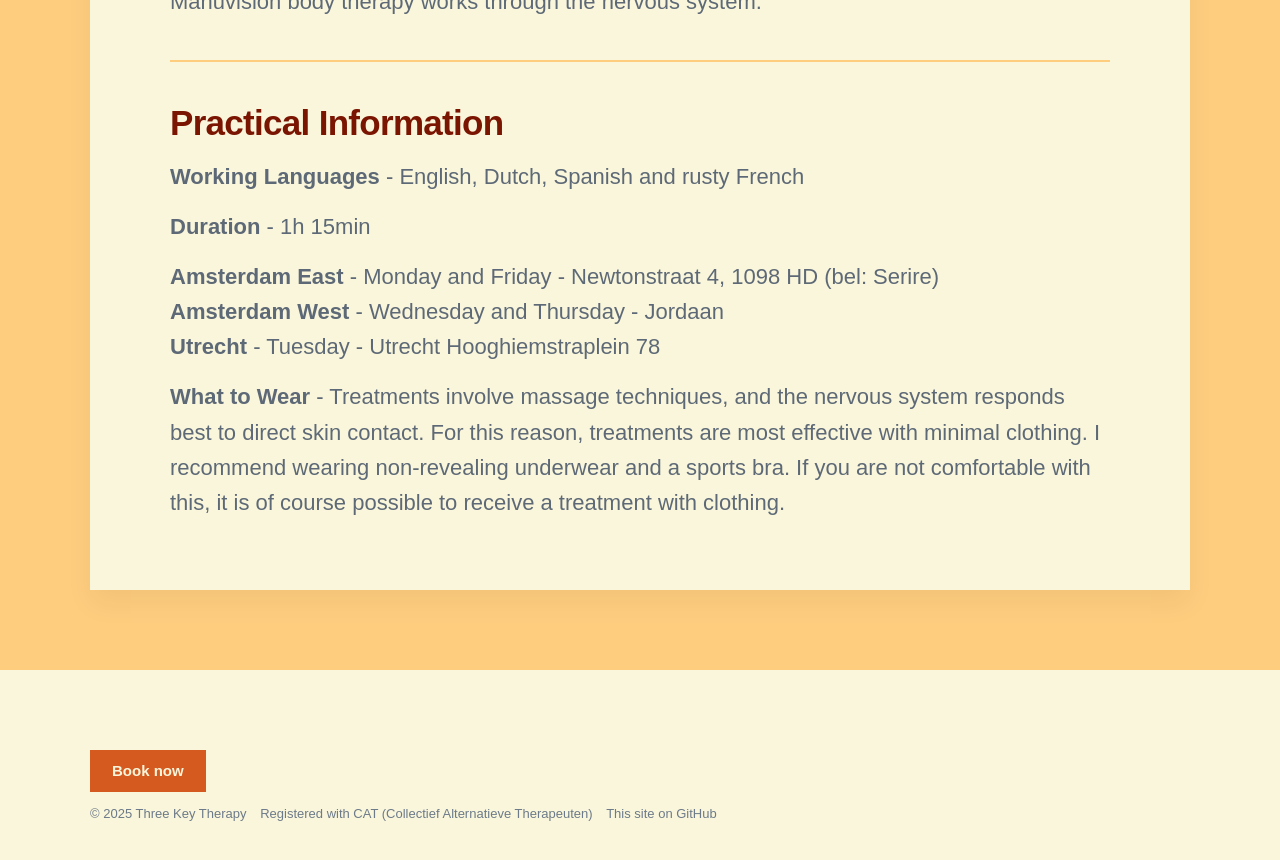
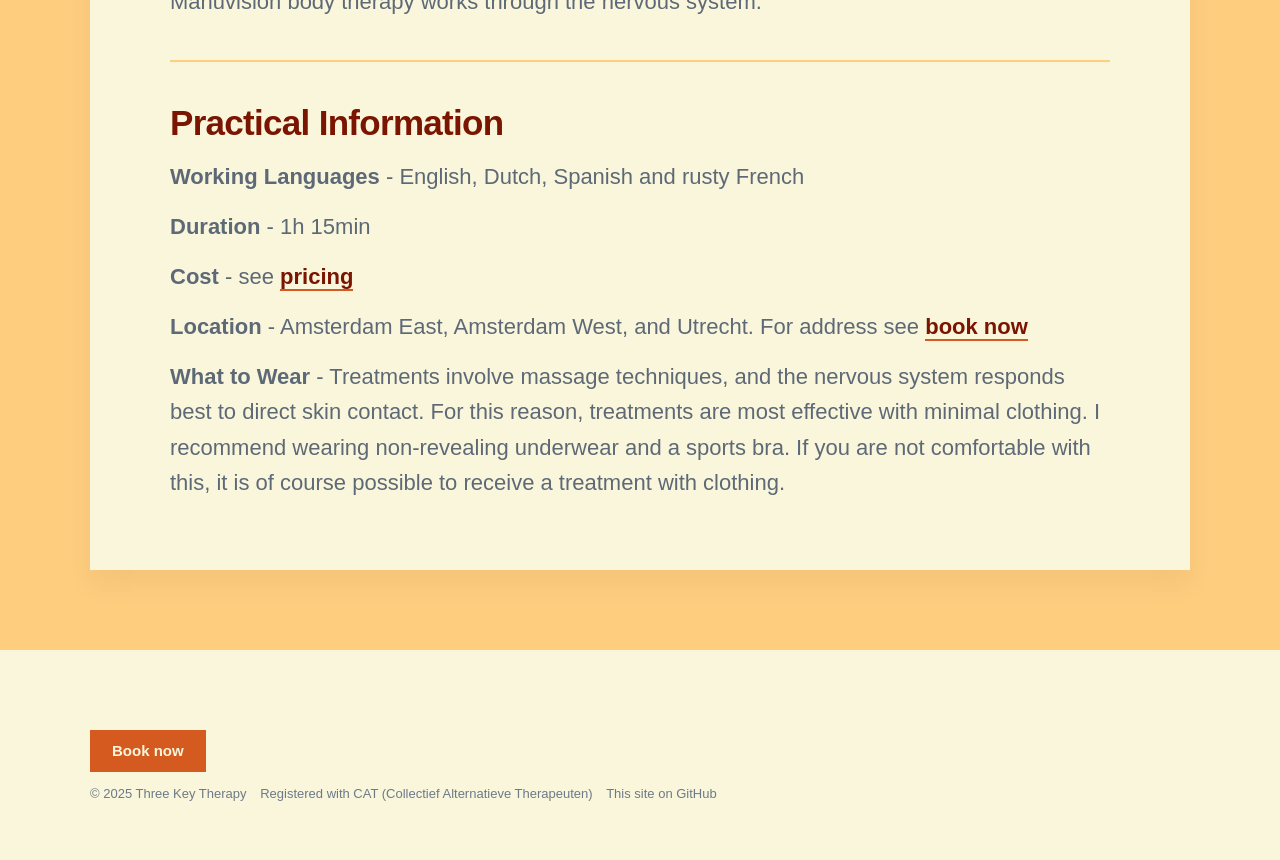
Before and after one commit to threekeytherapy/threekeytherapy.com, a Jekyll site: the page built from _projects/bodytherapy.md, in a window 1280 px wide and 900 px high, scrolled down 3643 px. Shown: the top 860 px of the window. Built offline with Jekyll 4.4.1, drawn with Linux system fonts in a browser that asks for light colours; nearby versions of some CDN libraries; some web fonts are replaced.

Commit message:
removes info and drives to booking page

```diff
--- a/_projects/bodytherapy.md
+++ b/_projects/bodytherapy.md
@@ -92,9 +92,10 @@ The nervous system is where the body and mind connect, which is one of the reaso
 
 **Duration** - 1h 15min
 
-**Amsterdam East** - Monday and Friday - Newtonstraat 4, 1098 HD (bel: Serire)
-**Amsterdam West** - Wednesday and Thursday - Jordaan
-**Utrecht** - Tuesday - Utrecht Hooghiemstraplein 78
+**Cost** - see [pricing](/pricing)
+
+**Location** - Amsterdam East, Amsterdam West, and Utrecht.
+For address see [book now](/contact)
 
 **What to Wear** - Treatments involve massage techniques, and the nervous system responds best to direct skin contact.
 For this reason, treatments are most effective with minimal clothing.
```
